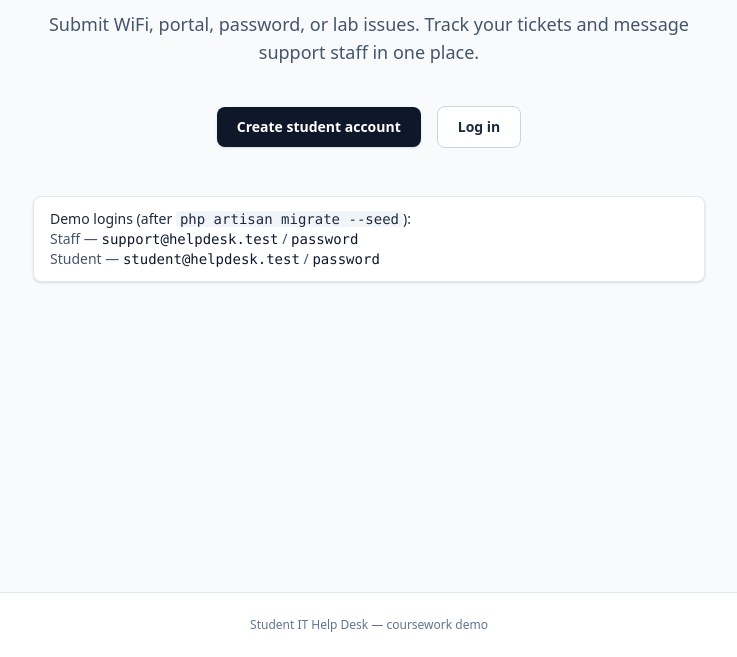
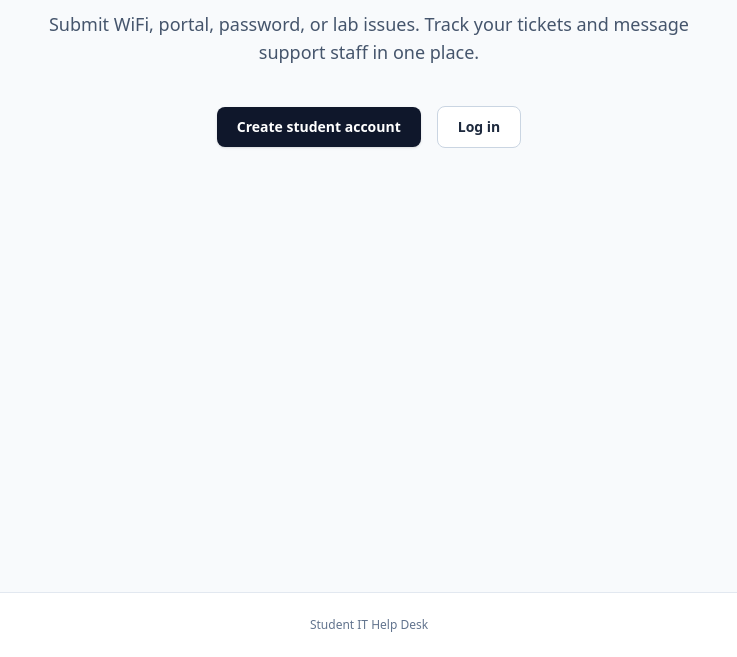
Before and after one commit to Mwanabasa/ticketing, a Laravel app: page / in a window 1280 px wide. Shown: the part 143-800 px from the top of the page, without its empty margins (271-1008 px from the left). Run offline with Laravel 12, Linux system fonts and the light colour scheme; style sheets or scripts are compiled from the project's sources.

Commit message:
change app name and clean home page

```diff
--- a/helpdesk/resources/views/home.blade.php
+++ b/helpdesk/resources/views/home.blade.php
@@ -31,10 +31,5 @@
                 @endif
             @endguest
         </div>
-        <p class="mt-12 rounded-lg border border-slate-200 bg-white px-4 py-3 text-left text-sm text-slate-600 shadow-sm">
-            <span class="font-medium text-slate-800">Demo logins (after <code class="rounded bg-slate-100 px-1">php artisan migrate --seed</code>):</span><br>
-            Staff — <code class="text-slate-900">support@helpdesk.test</code> / <code class="text-slate-900">password</code><br>
-            Student — <code class="text-slate-900">student@helpdesk.test</code> / <code class="text-slate-900">password</code>
-        </p>
     </div>
 @endsection
--- a/helpdesk/resources/views/layouts/app.blade.php
+++ b/helpdesk/resources/views/layouts/app.blade.php
@@ -60,7 +60,7 @@
         </main>
 
         <footer class="border-t border-slate-200 bg-white py-6 text-center text-xs text-slate-500">
-            Student IT Help Desk — coursework demo
+            Student IT Help Desk
         </footer>
     </div>
 </body>
--- a/helpdesk/resources/views/welcome.blade.php
+++ b/helpdesk/resources/views/welcome.blade.php
@@ -4,7 +4,7 @@
         <meta charset="utf-8">
         <meta name="viewport" content="width=device-width, initial-scale=1">
 
-        <title>{{ config('app.name', 'Laravel') }}</title>
+        <title>{{ config('app.name', 'Ticketing System') }}</title>
 
         @fonts
 
```
